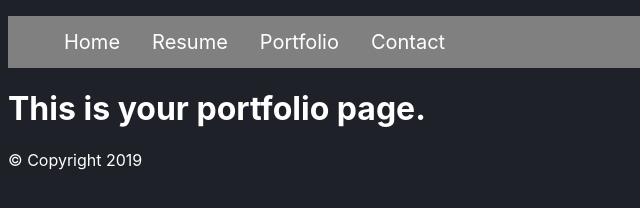
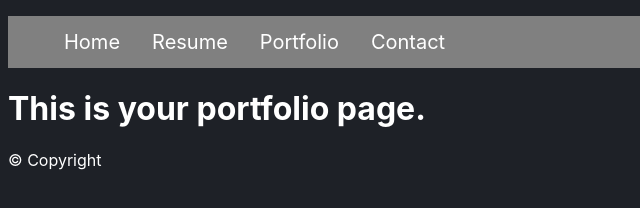
Before and after one commit to ruddyjimenez/ruddyjimenez.github.io, a plain HTML site: page portfolio.html in a window 1280 px wide. Shown: the full height of the page, 0-640 px from the left. Drawn offline with Linux system fonts and the light colour scheme.

Commit message:
Update portfolio.html

```diff
--- a/portfolio.html
+++ b/portfolio.html
@@ -17,6 +17,6 @@
   	<h1>This is your portfolio page.</h1>
   </body>
     <footer>
-    &copy; Copyright 2019
+    &copy; Copyright
   </footer>
 </html>
```
